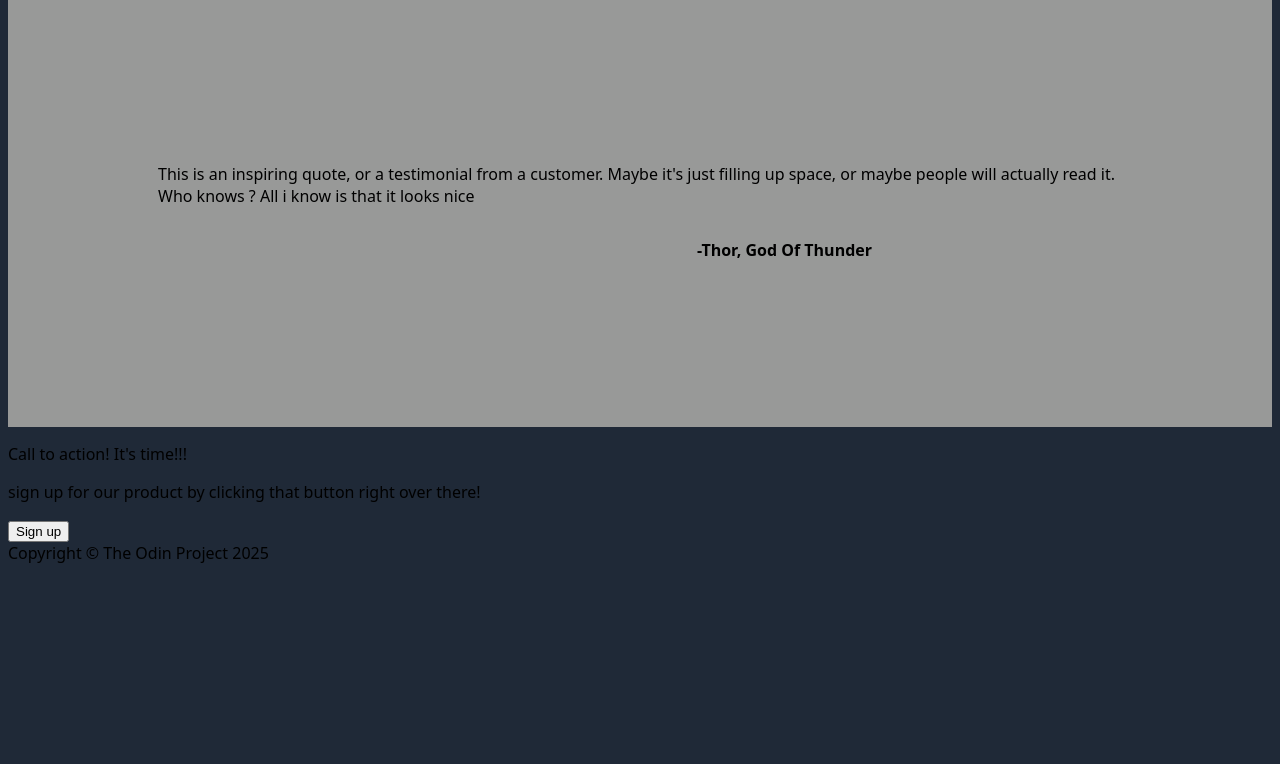
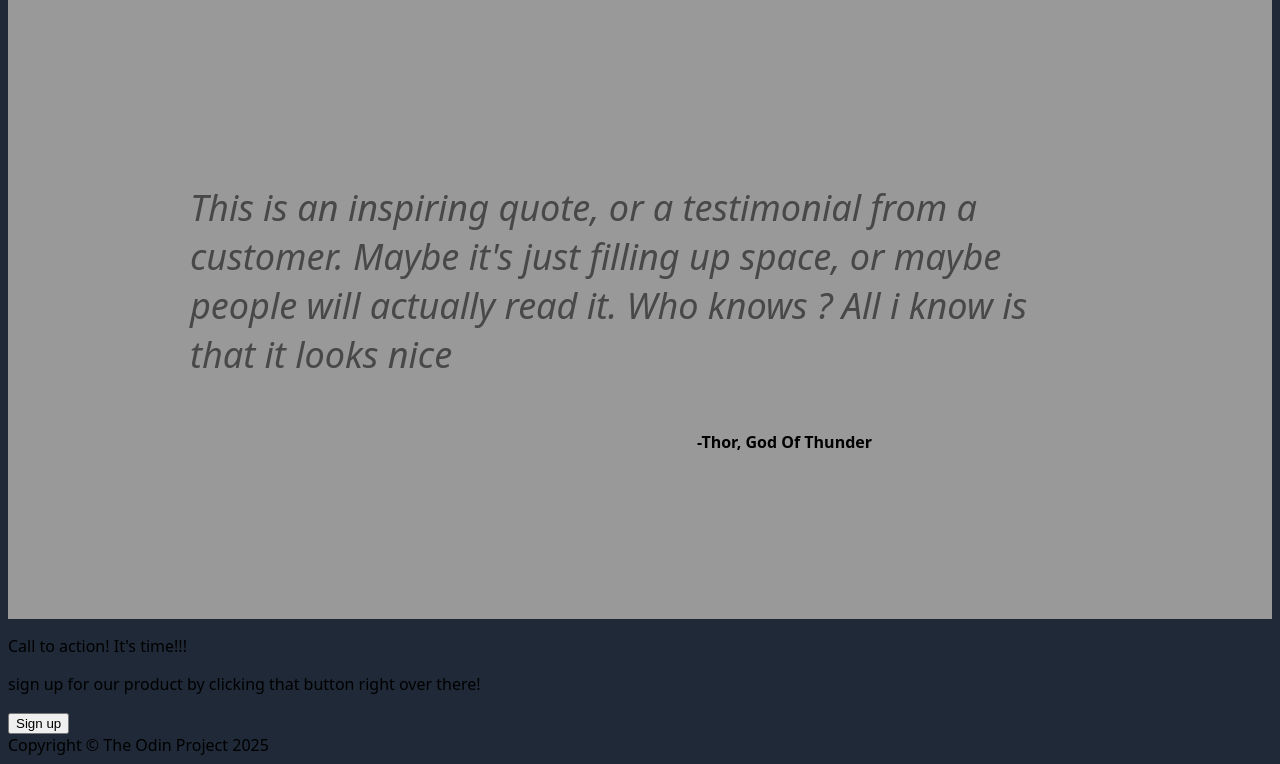
Before and after one commit to LDDANIEL11/Odin-Css-Final-project, a plain HTML site: page index.html in a window 1280 px wide. Shown: the part 982-1746 px from the top of the page. Before the commit the page ends 1554 px from the top, so only its background shows below. Drawn offline with Linux system fonts and the light colour scheme.

Commit message:
added a class name to one div for quote line

```diff
--- a/index.html
+++ b/index.html
@@ -55,7 +55,7 @@
       </div>
     </div>
     <div class="quote">
-      <p>
+      <p class="quote-line">
         This is an inspiring quote, or a testimonial from a customer. Maybe it's
         just filling up space, or maybe people will actually read it. Who knows
         ? All i know is that it looks nice
```
